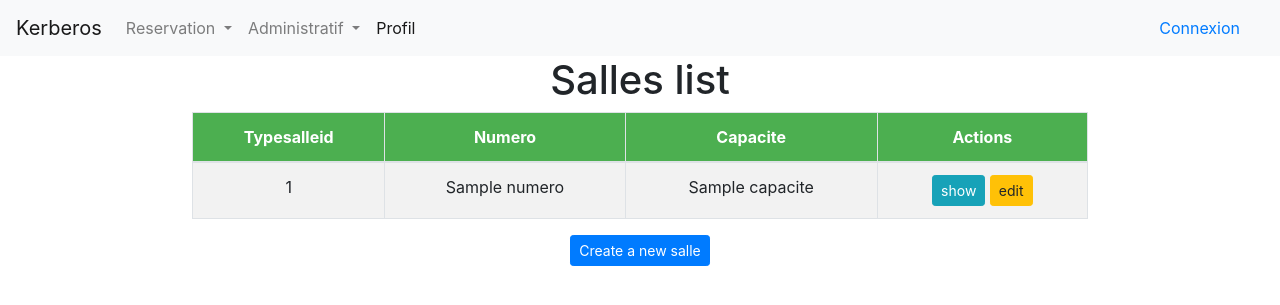
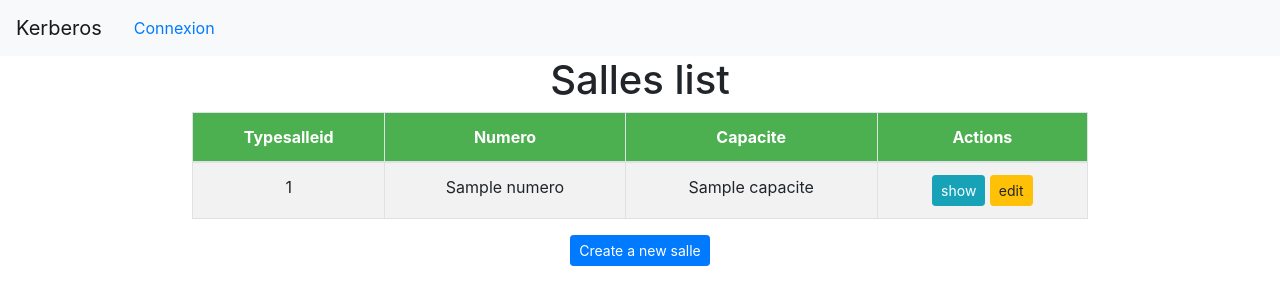
Before and after one commit to Mcmouthy/Reservation_salle, a Symfony app: template app/Resources/views/salle/index.html.twig in a window 1280 px wide. Shown: the top 305 px of the page. Run offline with Twig, Linux system fonts and the light colour scheme; the template is opened without the code that fills it: most values are stand-ins (such as "Sample title", 1, 10 or a date in 2020); some libraries are stand-ins or nearby versions.

Commit message:
Commit after merged

```diff
--- a/app/Resources/views/default/menu.html.twig
+++ b/app/Resources/views/default/menu.html.twig
@@ -44,30 +44,9 @@
                 {% endif %}
             </li>
         </ul>
-        <ul class="navbar-nav mr-auto">
-            <li class="nav-item dropdown">
-                <a class="nav-link dropdown-toggle" href="#" id="navbarDropdownMenuLink" data-toggle="dropdown" aria-haspopup="true" aria-expanded="false">
-                    Reservation
-                </a>
-                <div class="dropdown-menu" aria-labelledby="navbarDropdownMenuLink">
-                    <a class="dropdown-item" href="#">Réserver</a>
-                    <a class="dropdown-item" href="#">Mes réservations</a>
-                </div>
-            </li>
-            <li class="nav-item dropdown">
-                <a class="nav-link dropdown-toggle" href="#" id="navbarDropdownMenuLink" data-toggle="dropdown" aria-haspopup="true" aria-expanded="false">
-                    Administratif
-                </a>
-                <div class="dropdown-menu" aria-labelledby="navbarDropdownMenuLink">
-                    <a class="dropdown-item" href="#">Salles</a>
-                    <a class="dropdown-item" href="#">TypeSalle</a>
-                </div>
-            </li>
-            <li class="nav-item active">
-                <a class="nav-link" href="#">Profil <span class="sr-only">(current)</span></a>
-            </li>
-        </ul>
-        <a class="nav-link mr-sm-2" href="#">Connexion <span class="sr-only">(current)</span></a>
+        {% if not user %}
+            <a class="nav-link mr-sm-2" href="#">Connexion <span class="sr-only">(current)</span></a>
+        {% endif %}
     </div>
 </nav>
 {%  endblock %}
```
Also changed, not shown: app/Resources/views/reserve/new.html.twig (+1 -10 lines).
